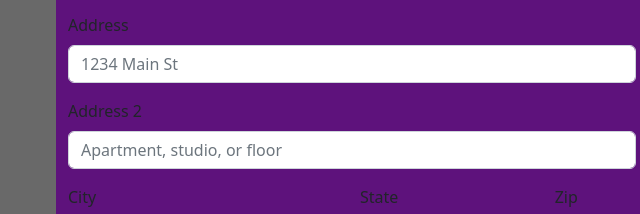
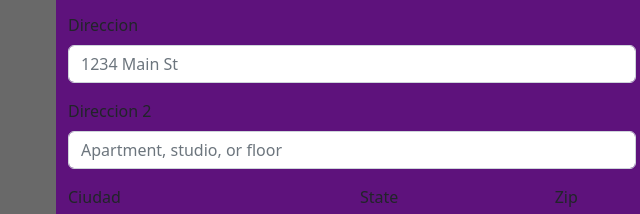
Before and after one commit to Zzsumo/LautaroGithub, a plain HTML site: page pages/contactanos.html in a window 1280 px wide. Shown: the part 561-775 px from the top of the page, 288-928 px from the left. Drawn offline with nearby package versions, Linux system fonts and the light colour scheme.

Commit message:
cambioftt

```diff
--- a/pages/contactanos.html
+++ b/pages/contactanos.html
@@ -63,7 +63,7 @@
             <input type="password" class="form-control" id="inputPassword4" />
           </div>
           <div class="col-12">
-            <label for="inputAddress" class="form-label">Address</label>
+            <label for="inputAddress" class="form-label">Direccion</label>
             <input
               type="text"
               class="form-control"
@@ -72,7 +72,7 @@
             />
           </div>
           <div class="col-12">
-            <label for="inputAddress2" class="form-label">Address 2</label>
+            <label for="inputAddress2" class="form-label">Direccion 2</label>
             <input
               type="text"
               class="form-control"
@@ -81,7 +81,7 @@
             />
           </div>
           <div class="col-md-6">
-            <label for="inputCity" class="form-label">City</label>
+            <label for="inputCity" class="form-label">Ciudad</label>
             <input type="text" class="form-control" id="inputCity" />
           </div>
           <div class="col-md-4">
```
Also changed, not shown: pages/sobren.html (+1 -1 lines), pages/ubicanos.html (+1 -2 lines).
